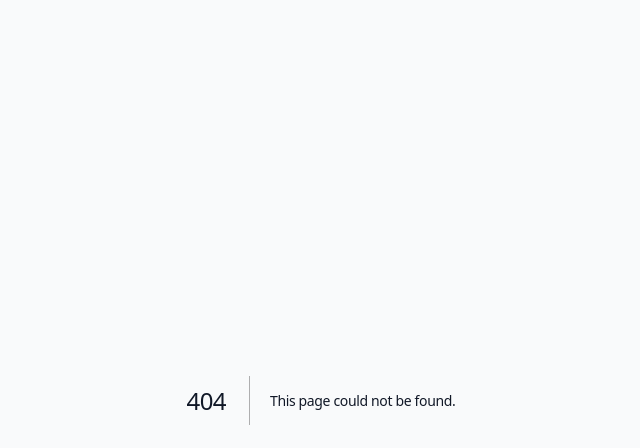
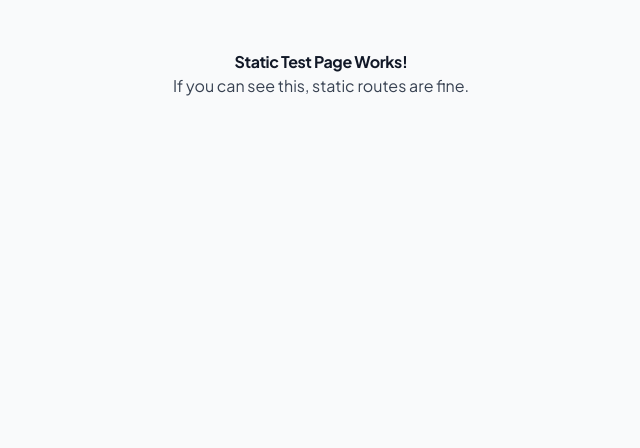
Before and after one commit to bpnelsen/prolink-ezly, a Next.js app: page /confirm-test in a window 1280 px wide. Before the commit this address had no page. Shown: the top 448 px of the page, without its empty margins (319-959 px from the left). Built offline with nearby package versions, Linux system fonts and the light colour scheme.

Commit message:
feat: add static confirm-test page

```diff
--- /dev/null
+++ b/src/app/confirm-test/page.tsx
@@ -0,0 +1,8 @@
+export default function ConfirmTest() {
+  return (
+    <div style={{ padding: '50px', textAlign: 'center' }}>
+      <h1>Static Test Page Works!</h1>
+      <p>If you can see this, static routes are fine.</p>
+    </div>
+  );
+}
```
